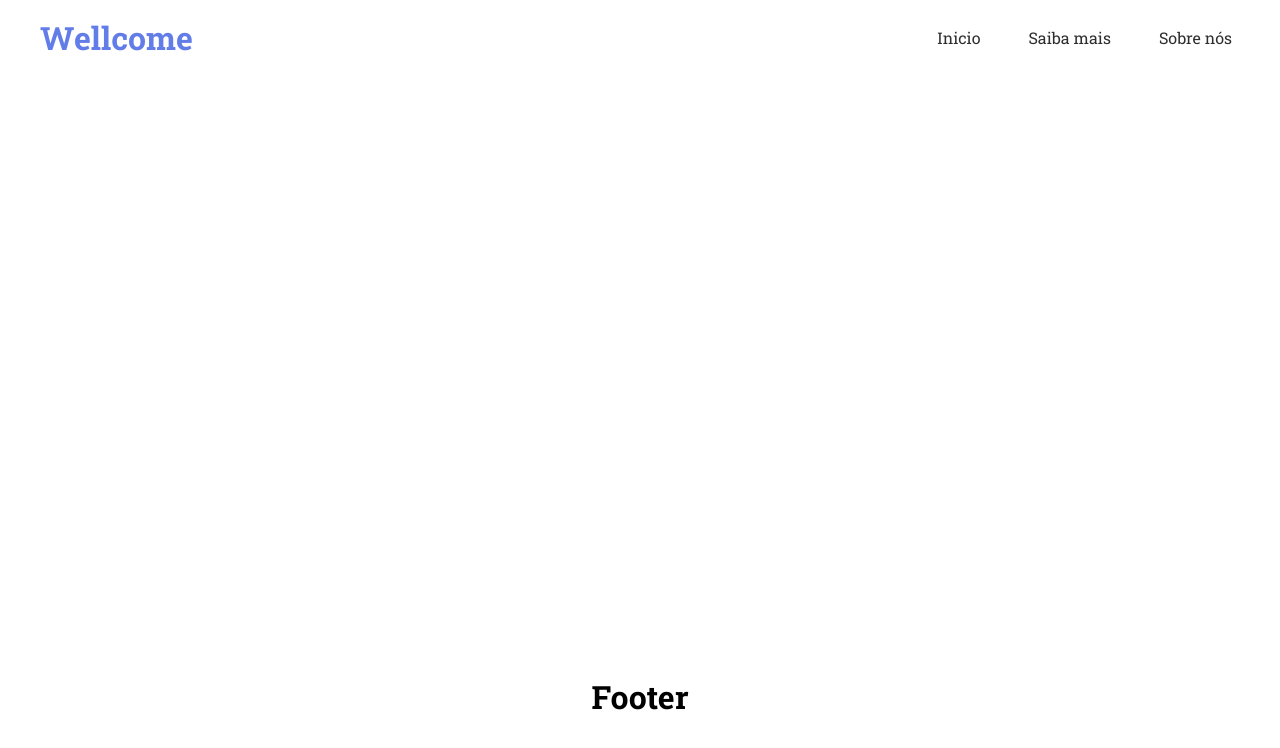
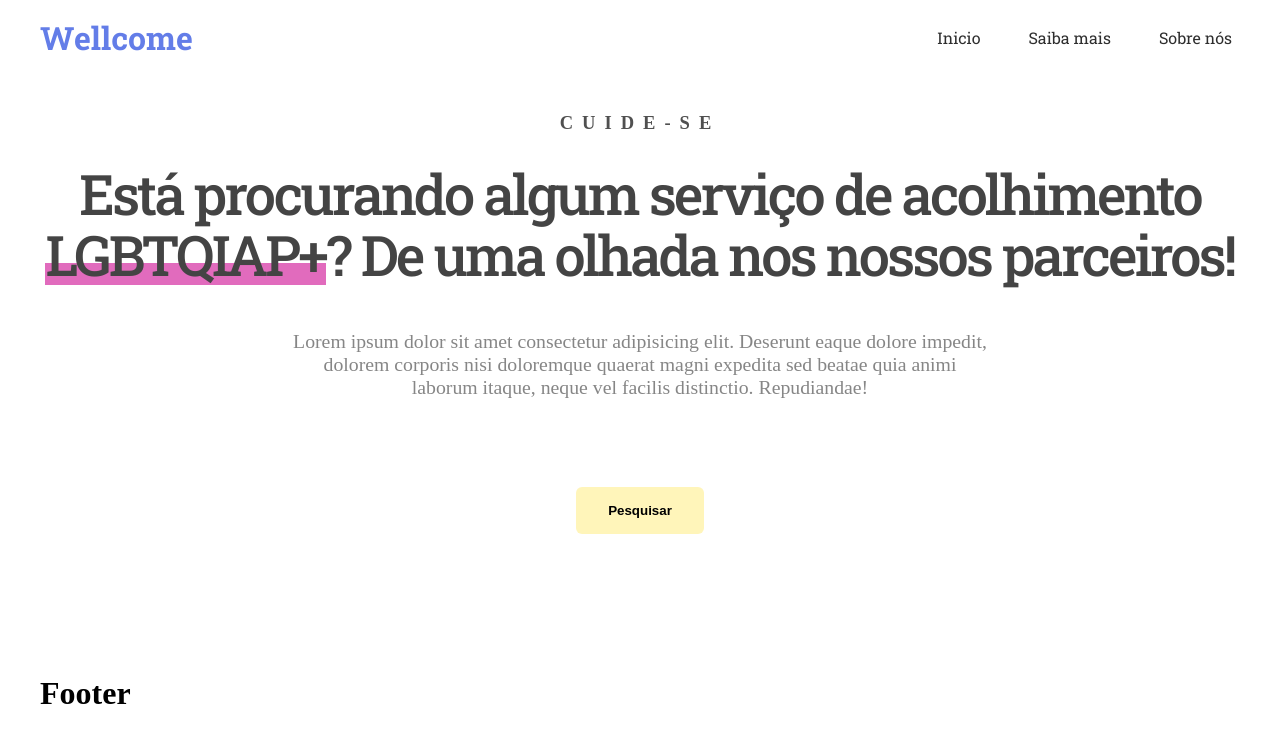
Before and after one commit to ngrpedro/towellcome, a React (Vite) app: page / in a window 1280 px wide. Shown: the top 748 px of the page. Built offline with nearby package versions, Linux system fonts and the light colour scheme.

Commit message:
hero + ajust nav-footerv

```diff
--- a/package.json
+++ b/package.json
@@ -9,6 +9,7 @@
     "preview": "vite preview"
   },
   "dependencies": {
+    "phosphor-react": "^1.4.1",
     "react": "^18.2.0",
     "react-dom": "^18.2.0",
     "sass": "^1.56.1"
--- a/src/App.tsx
+++ b/src/App.tsx
@@ -3,12 +3,15 @@ import reactLogo from "./assets/react.svg";
 
 import NavBar from "./components/layout/NavBar";
 import Footer from "./components/layout/Footer";
+import Hero from "./sections/Hero";
 
 function App() {
   return (
     <div>
       <NavBar />
-      <div style={{ height: "75vh" }}></div>
+      <div style={{ height: "75vh" }}>
+        <Hero />
+      </div>
       <Footer />
     </div>
   );
--- a/src/components/layout/Footer/index.module.sass
+++ b/src/components/layout/Footer/index.module.sass
@@ -1,13 +1,4 @@
 @import '../../../styles/main.sass'
 
 .container
-    max-width: $page-width
-    margin-left: auto
-    margin-right: auto
-    width: 100%
-    padding-left: $page-margin
-    padding-right: $page-margin
-    display: flex
-    align-items: center
-    justify-content: center
-    font-family: $font-roboto
+    @extend .container
--- a/src/components/layout/NavBar/index.module.sass
+++ b/src/components/layout/NavBar/index.module.sass
@@ -10,12 +10,8 @@
     font-family: $font-roboto
 
     .container
-        max-width: $page-width
-        margin-left: auto
-        margin-right: auto
-        width: 100%
-        padding-left: $page-margin
-        padding-right: $page-margin
+        @extend .container
+
         padding-top: 1rem
         padding-bottom: 1rem
 
@@ -27,12 +23,15 @@
             color: #637de8
 
         ul
-            display: flex
+            display: none
             align-items: center
             justify-content: center
             list-style: none
             gap: 2rem
             font-size: 16px
+
+            @include md
+                display: flex
 
             li
                 cursor: pointer
--- /dev/null
+++ b/src/sections/Hero/index.module.sass
@@ -0,0 +1,56 @@
+@import "../../styles/main.sass"
+
+.container
+    @extend .container
+
+    padding-top: 2rem
+    padding-block: 2rem
+
+    display: flex
+    align-items: center
+    justify-content: center
+    gap: 1.5rem
+    flex-direction: column
+    text-align: center
+
+    .texttohover
+        letter-spacing: 9px
+        line-height: 2rem
+        color: #505050
+        font-size: calc(16px + .2vw)
+        font-weight: 600
+
+    .main_text
+        font-family: $font-roboto
+        font-size: calc(20px + 2.8vw)
+        letter-spacing: -0.05em
+        line-height: 1.1
+        font-weight: 500
+        color: #444
+
+        span
+            background-image: linear-gradient(120deg, #e16bbd, #e16bbd)
+            background-repeat: no-repeat
+            background-size: 100% 0.4em
+            background-position: 0 88%
+            font-weight: inherit
+
+    .text
+        font-size: calc(14px + .45vw)
+        max-width: 700px
+        font-weight: 400
+        color: #868686
+        margin-top: 20px
+
+    .button
+        padding-top: 1rem
+        padding-bottom: 1rem
+        padding-left: 2rem
+        padding-right: 2rem
+        border-radius: 6px
+
+        background-color: #fff5ba
+        font-weight: 600
+        border: none
+
+        margin-top: 4rem
--- /dev/null
+++ b/src/sections/Hero/index.tsx
@@ -0,0 +1,28 @@
+import styles from "./index.module.sass";
+import App from "./../../App";
+
+type Props = {};
+
+const index = (props: Props) => {
+  return (
+    <div className={styles.container}>
+      <p className={styles.texttohover}>CUIDE-SE</p>
+
+      <h1 className={styles.main_text}>
+        Está procurando algum serviço de acolhimento <span>LGBTQIAP+</span>? De
+        uma olhada nos nossos parceiros!
+      </h1>
+
+      <p className={styles.text}>
+        Lorem ipsum dolor sit amet consectetur adipisicing elit. Deserunt eaque
+        dolore impedit, dolorem corporis nisi doloremque quaerat magni expedita
+        sed beatae quia animi laborum itaque, neque vel facilis distinctio.
+        Repudiandae!
+      </p>
+
+      <button className={styles.button}>Pesquisar</button>
+    </div>
+  );
+};
+
+export default index;
--- a/src/styles/main.sass
+++ b/src/styles/main.sass
@@ -1,3 +1,4 @@
+@import './breackpoints.sass'
 @import url('https://fonts.googleapis.com/css2?family=Roboto+Slab:wght@400;500;600;700;800;900&display=swap')
 
 $page-width: 1200px
@@ -8,3 +9,11 @@ $color-body-text: #2e2e2e
 body, *
     margin: 0
     padding: 0
+
+.container
+    max-width: $page-width
+    margin-left: auto
+    margin-right: auto
+    width: 100%
+    padding-left: $page-margin
+    padding-right: $page-margin
```
Also changed, not shown: 1 other file (tests, documents, lock files or other folders).
